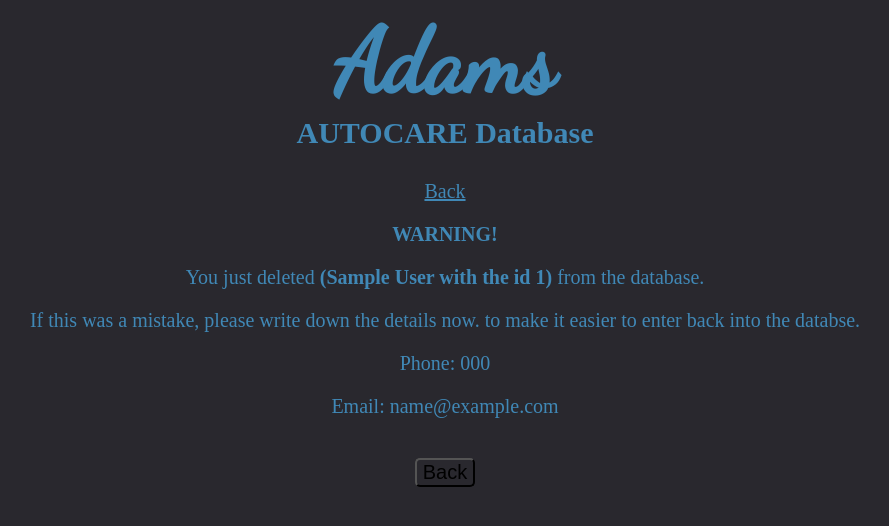
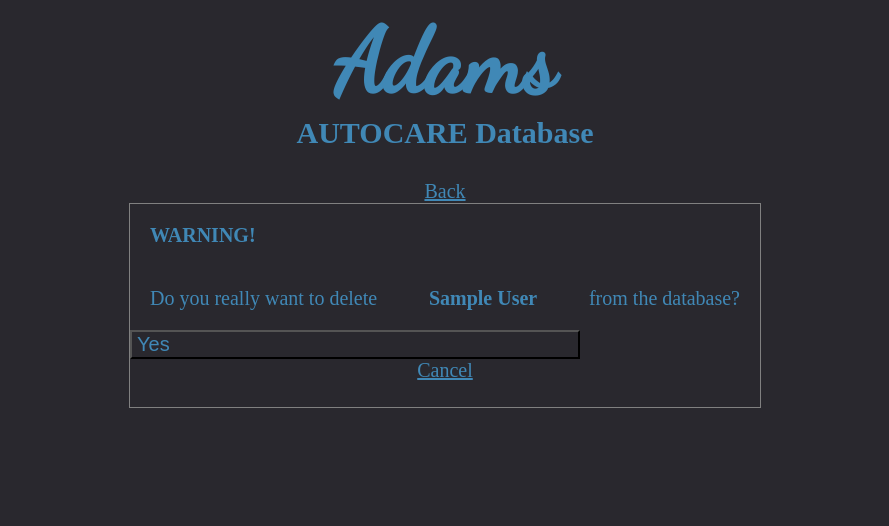
Before and after one commit to glowingmoth/django-AdamsAutoCare-DB, a Django app: template customers/templates/customers/delete.html in a window 1280 px wide. Shown: the top 526 px of the page, without its empty margins (195-1084 px from the left). Run offline with Django 3.2, Linux system fonts and the light colour scheme; the template is opened without the code that fills it: values that come from a table or form of the project are taken from there, others are empty; tables that the repository leaves empty hold one stand-in row (values such as "Sample post").

Commit message:
can now delete a customer

```diff
--- a/adamsDb/settings.py
+++ b/adamsDb/settings.py
@@ -30,7 +30,7 @@
     'django.contrib.messages',
     'django.contrib.staticfiles',
     'customers.apps.CustomersConfig',
-    'django_seed',
+
 ]
 
 MIDDLEWARE = [
--- a/customers/templates/customers/delete.html
+++ b/customers/templates/customers/delete.html
@@ -2,13 +2,12 @@
 
 {% block content %}
     <a href="{% url 'detail' customer.id %}">Back</a>
-    <div class="warning">
-        <strong><p>WARNING!</p></strong>
-        <p>You just deleted <strong>({{ customer }} with the id {{ customer.id }})</strong> from the database.</p>
-        <p>If this was a mistake, please write down the details now. to make it easier to enter back into the databse.</p>
+    <form action="" method="POST">
+      {% csrf_token %}
+      <strong><p>WARNING!</p></strong>
+      <p>Do you really want to delete <strong>{{ customer }}</strong> from the database?</p>
 
-        <p>Phone: {{ customer.phone }}</p>
-        <p>Email: {{ customer.email }}</p>
-        <a href="{% url 'index'%}"></a><button>Back</button>
-    </div>
+      <input type="submit" value="Yes"><a href="{% url 'index' %}">Cancel</a>
+    </form>
+
 {% endblock %}
--- a/customers/templates/customers/detail.html
+++ b/customers/templates/customers/detail.html
@@ -27,8 +27,9 @@
         <p>{{car.rego}}</p>
     </div>
     <button class="btn btn-edit">Edit</button>
-        <a href="{% url 'delete' customer.id %}"><button class="btn btn-delete">Delete</button></a>
-
+    <a class="btn btn-delete" href="{% url 'delete' customer.id %}">
+      <input class="form-submit" type="submit" value="Delete">
+    </a>
   </div>
 
 {% endblock %}
--- a/customers/urls.py
+++ b/customers/urls.py
@@ -6,5 +6,5 @@
     path('', views.index, name="index"),
     path('create/', views.create, name="create"),
     path('detail/<str:id>', views.detail, name="detail"),
-    path('delete/<str:id>', views.delete, name="delete"),
+    path('<str:id>/delete', views.delete, name="delete"),
 ]
```
Also changed, not shown: customers/views.py (+5 -3 lines). Lines whose indentation alone changed are shown as unchanged.
